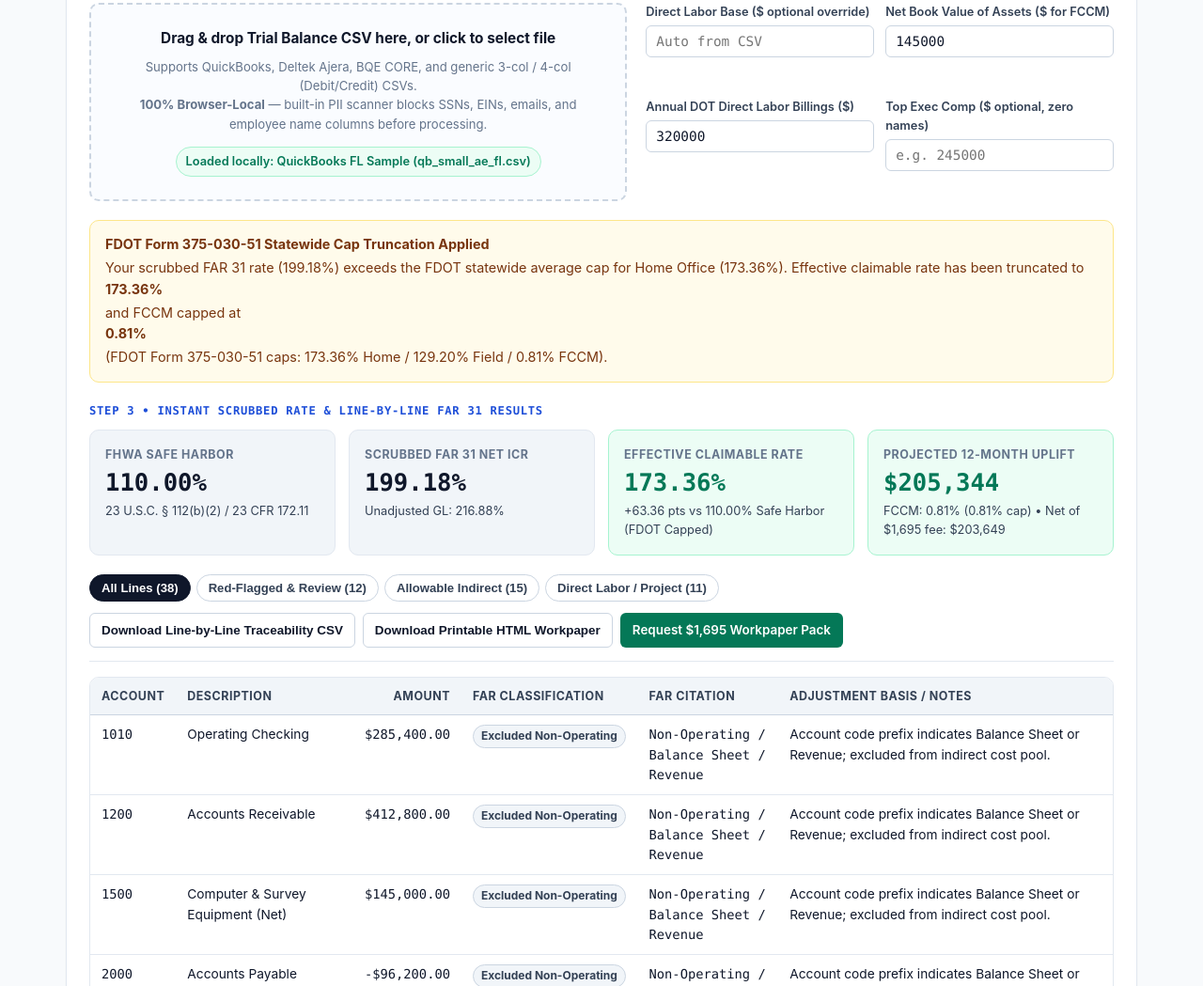
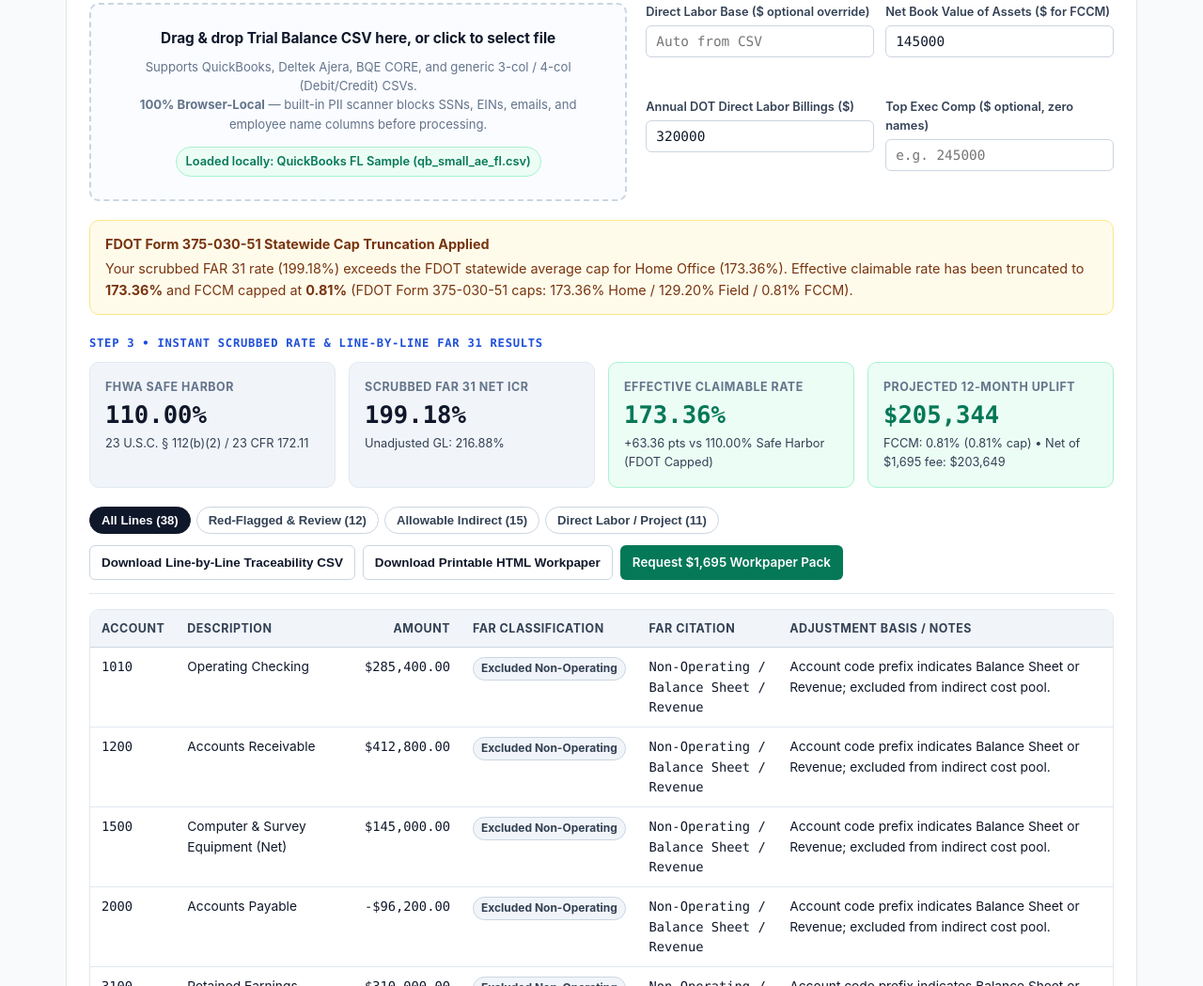
Before and after one commit to pjrpjr/far31-icr-prescan, a plain HTML site: page index.html in a window 1280 px wide. Shown: the part 1157-2206 px from the top of the page at 94% size. Drawn offline with Linux system fonts and the light colour scheme.

Commit message:
Fix inline strong layout in alerts and literal mailto address

```diff
--- a/app.js
+++ b/app.js
@@ -502,7 +502,7 @@
     const subject = "FAR Part 31 $1,695 Workpaper Package Request - " + (trackLabels[state.jurisdiction] || state.jurisdiction);
     if (els.btnMailtoCta) {
       els.btnMailtoCta.href =
-        "mailto:" + encodeURIComponent(email) +
+        "mailto:" + email +
         "?subject=" + encodeURIComponent(subject) +
         "&body=" + encodeURIComponent(bodyText);
     }
--- a/styles.css
+++ b/styles.css
@@ -536,9 +536,9 @@ section {
   font-size: 0.9rem;
 }
 
-.alert strong {
+.alert > strong:first-child {
   display: block;
-  margin-bottom: 3px;
+  margin-bottom: 4px;
 }
 
 .alert-amber {
```
